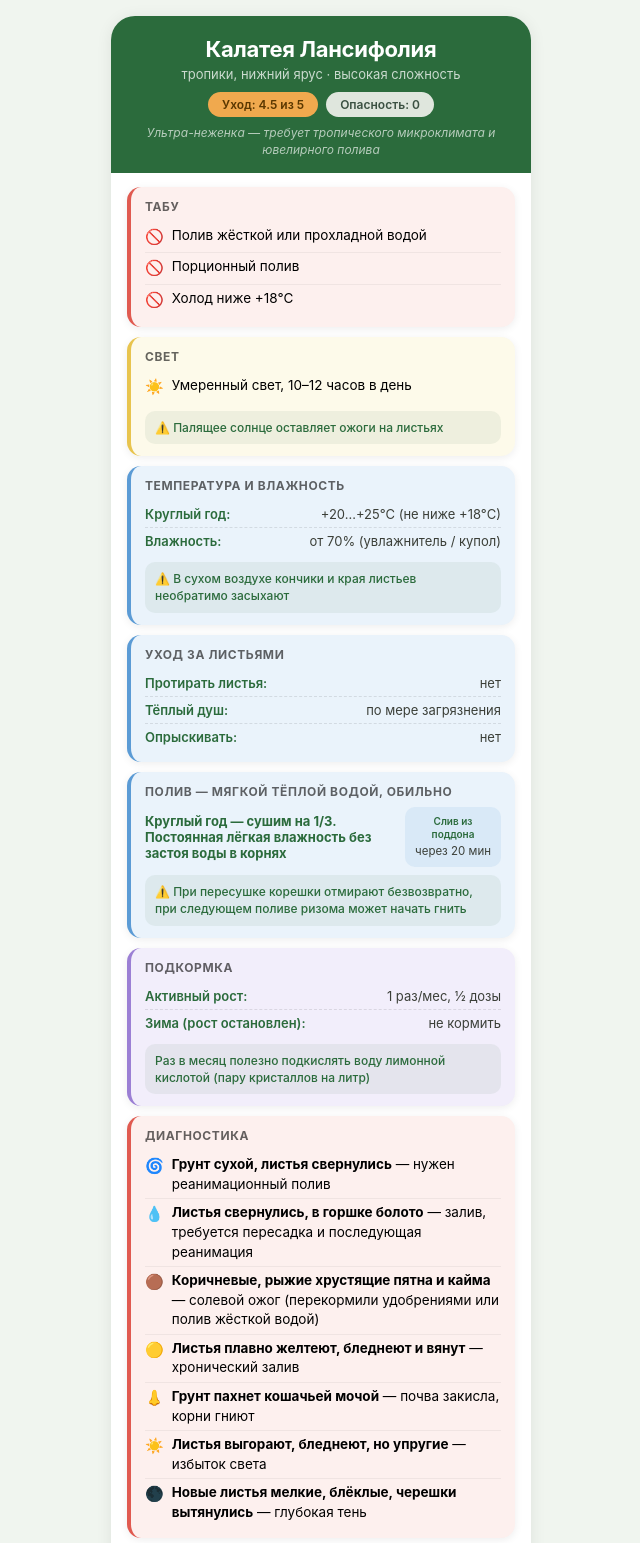
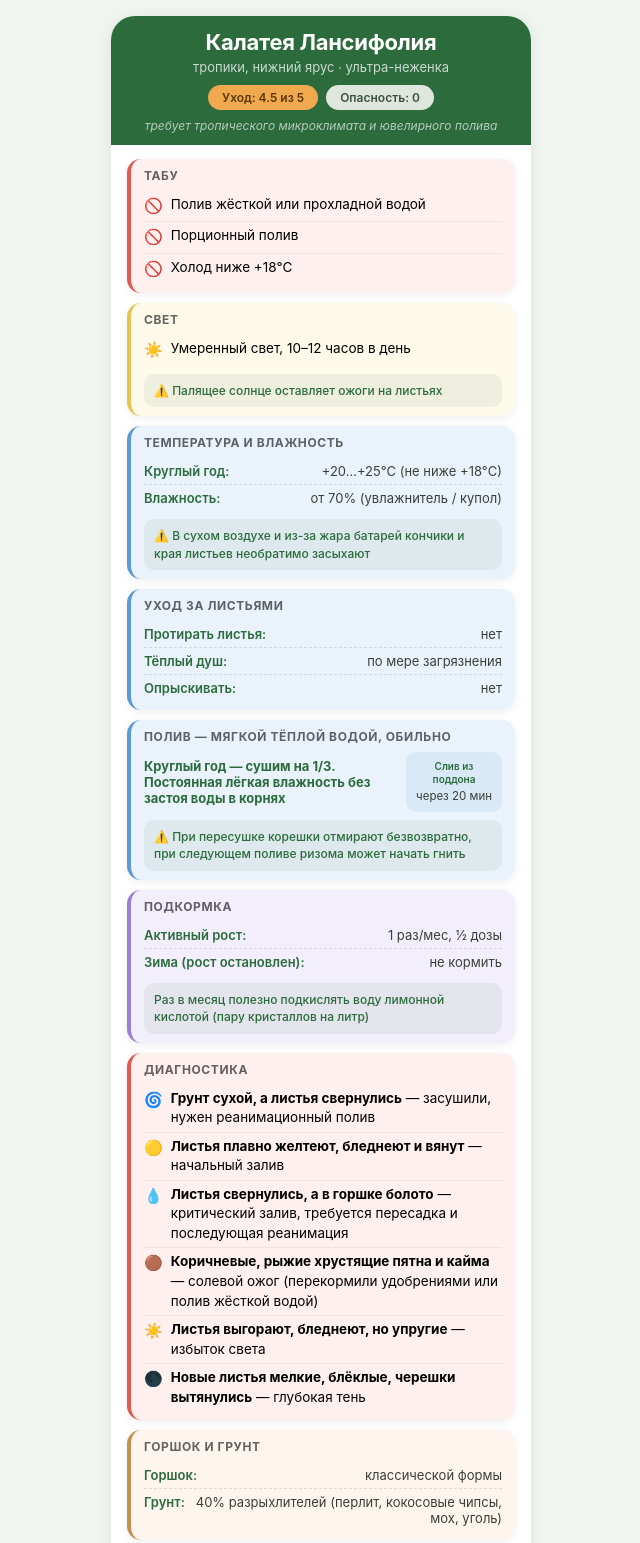
Before and after one commit to feyalight/Cards, a plain HTML site: page calathea-lans/index.html in a window 1280 px wide. Shown: the top 1543 px of the page, without its empty margins (319-959 px from the left). Drawn offline with Linux system fonts and the light colour scheme.

Commit message:
Add files via upload

```diff
--- a/calathea-lans/index.html
+++ b/calathea-lans/index.html
@@ -11,20 +11,18 @@
   *{box-sizing:border-box;margin:0;padding:0}
   body{font-family:-apple-system,BlinkMacSystemFont,'Segoe UI',sans-serif;background:#f0f5ef;padding:16px;display:flex;justify-content:center}
   .fc{background:#fff;border-radius:24px;width:100%;max-width:420px;overflow:hidden;box-shadow:0 2px 16px rgba(0,0,0,0.08)}
-  .fc-head{background:#2b6b3c;padding:20px 20px 14px;text-align:center;color:#fff}
+  .fc-head{background:#2b6b3c;padding:13px 20px 10px;text-align:center;color:#fff}
   .fc-head h1{margin:0 0 4px;font-size:22px;font-weight:700;letter-spacing:-0.3px}
   .fc-head .sub{font-size:13px;opacity:0.75;margin-bottom:10px}
   .fc-head .tagline{font-size:12px;opacity:0.65;margin-top:8px;font-style:italic;line-height:1.4}
   .badges{display:flex;gap:8px;justify-content:center;flex-wrap:wrap}
   .badge{font-size:12px;font-weight:600;padding:5px 14px;border-radius:999px}
   .badge-org{background:#f0a94e;color:#5a3700}
-  .badge-red{background:#e05a50;color:#fff}
   .badge-gray{background:#dfe6dd;color:#3b5142}
   .fc-body{padding:14px 16px 7px}
-  .block{border-radius:14px;padding:12px 14px;margin-bottom:10px;box-shadow:0 2px 8px rgba(0,0,0,0.07)}
+  .block{border-radius:14px;padding:9px 13px;margin-bottom:10px;box-shadow:0 2px 8px rgba(0,0,0,0.07)}
   .block-red{background:#fdf0ee;border-left:4px solid #e05a50}
   .block-yellow{background:#fdfaea;border-left:4px solid #e8c44e}
-  .block-green{background:#eef8ee;border-left:4px solid #5cb86b}
   .block-blue{background:#eaf3fb;border-left:4px solid #5b9bd5}
   .block-purple{background:#f2eefb;border-left:4px solid #9b7fd4}
   .block-teal{background:#eafaf6;border-left:4px solid #4caf8f}
@@ -45,8 +43,6 @@
   .drain2{display:flex;flex-direction:column;justify-content:center;align-items:center;text-align:center;background:rgba(91,155,213,0.12);border-radius:10px;padding:8px;width:96px;flex-shrink:0;gap:3px}
   .drain2-label{font-size:10px;color:#2b6b3c;font-weight:600;line-height:1.3}
   .drain2-val{font-size:11.5px;color:#3b3f38;line-height:1.3}
-  .drain2-sep{width:60%;border:none;border-top:1px dashed rgba(0,0,0,0.15);margin:3px 0}
-  .drain2-tag{font-size:10px;color:#e05a50;font-weight:700}
   .author{text-align:right;font-size:11px;color:#bbb;padding:2px 0 7px;letter-spacing:0.3px}
 </style>
 </head>
@@ -54,12 +50,12 @@
 <div class="fc">
   <div class="fc-head">
     <h1>Калатея Лансифолия</h1>
-    <div class="sub">тропики, нижний ярус · высокая сложность</div>
+    <div class="sub">тропики, нижний ярус · ультра-неженка</div>
     <div class="badges">
       <span class="badge badge-org">Уход: 4.5 из 5</span>
       <span class="badge badge-gray">Опасность: 0</span>
     </div>
-    <div class="tagline">Ультра-неженка — требует тропического микроклимата и ювелирного полива</div>
+    <div class="tagline">требует тропического микроклимата и ювелирного полива</div>
   </div>
   <div class="fc-body">
     <div class="block block-red">
@@ -77,7 +73,7 @@
       <div class="block-title">Температура и влажность</div>
       <div class="kv"><b>Круглый год:</b><span>+20…+25°C (не ниже +18°C)</span></div>
       <div class="kv"><b>Влажность:</b><span>от 70% (увлажнитель / купол)</span></div>
-      <div class="tip">⚠️ В сухом воздухе кончики и края листьев необратимо засыхают</div>
+      <div class="tip">⚠️ В сухом воздухе и из-за жара батарей кончики и края листьев необратимо засыхают</div>
     </div>
     <div class="block block-blue">
       <div class="block-title">Уход за листьями</div>
@@ -106,11 +102,10 @@
     </div>
     <div class="block block-red">
       <div class="block-title">Диагностика</div>
-      <div class="row"><span class="ico">🌀</span><span><b>Грунт сухой, листья свернулись</b> — нужен реанимационный полив</span></div>
-      <div class="row"><span class="ico">💧</span><span><b>Листья свернулись, в горшке болото</b> — залив, требуется пересадка и последующая реанимация</span></div>
+      <div class="row"><span class="ico">🌀</span><span><b>Грунт сухой, а листья свернулись</b> — засушили, нужен реанимационный полив</span></div>
+      <div class="row"><span class="ico">🟡</span><span><b>Листья плавно желтеют, бледнеют и вянут</b> — начальный залив</span></div>
+      <div class="row"><span class="ico">💧</span><span><b>Листья свернулись, а в горшке болото</b> — критический залив, требуется пересадка и последующая реанимация</span></div>
       <div class="row"><span class="ico">🟤</span><span><b>Коричневые, рыжие хрустящие пятна и кайма</b> — солевой ожог (перекормили удобрениями или полив жёсткой водой)</span></div>
-      <div class="row"><span class="ico">🟡</span><span><b>Листья плавно желтеют, бледнеют и вянут</b> — хронический залив</span></div>
-      <div class="row"><span class="ico">👃</span><span><b>Грунт пахнет кошачьей мочой</b> — почва закисла, корни гниют</span></div>
       <div class="row"><span class="ico">☀️</span><span><b>Листья выгорают, бледнеют, но упругие</b> — избыток света</span></div>
       <div class="row"><span class="ico">🌑</span><span><b>Новые листья мелкие, блёклые, черешки вытянулись</b> — глубокая тень</span></div>
     </div>
@@ -123,7 +118,6 @@
       <div class="block-title">О сорте</div>
       <div class="row"><span class="ico">🙏</span><span>Молитвенное растение — вечером поднимает листья вертикально вверх, а если куст большой — шуршит</span></div>
       <div class="row"><span class="ico">🐍</span><span>Из-за шороха и окраски её называют змеиным растением или гремучей змеёй</span></div>
-
     </div>
     <div class="author">© feya_light</div>
   </div>
```
